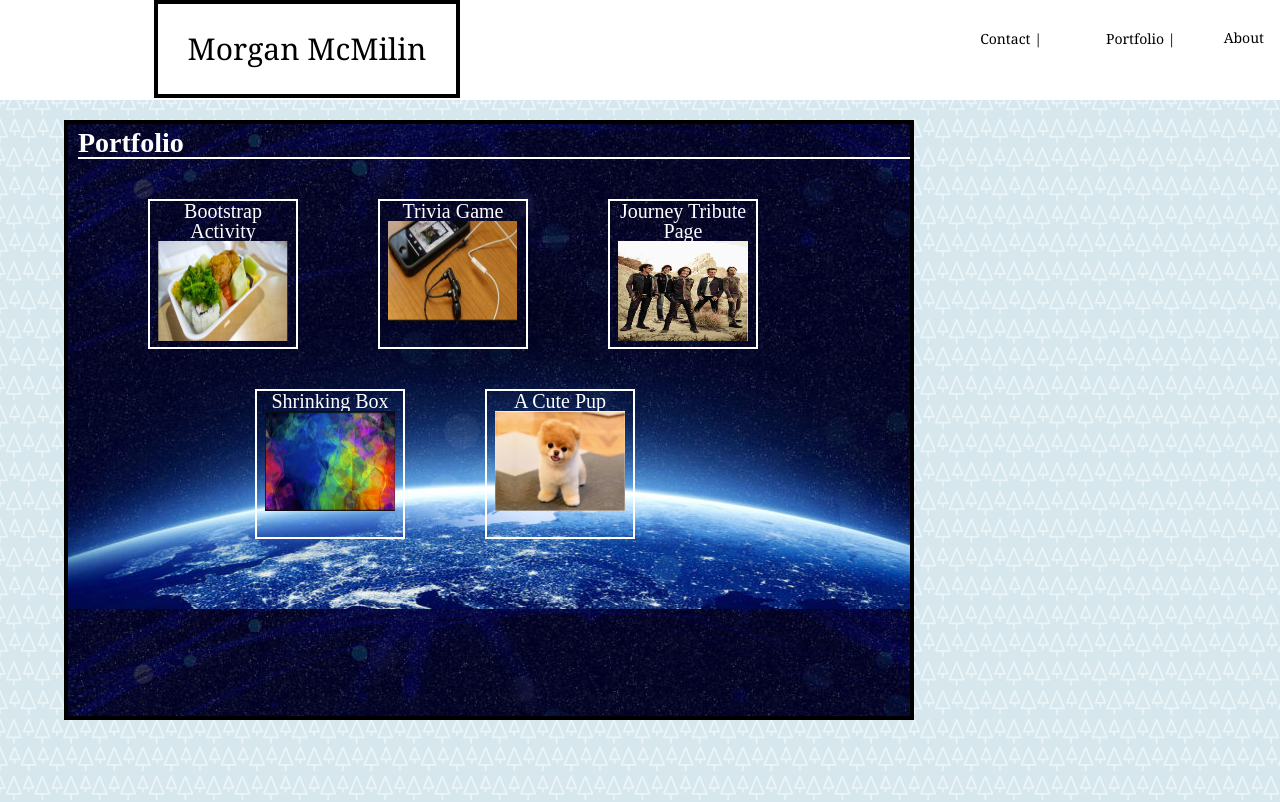
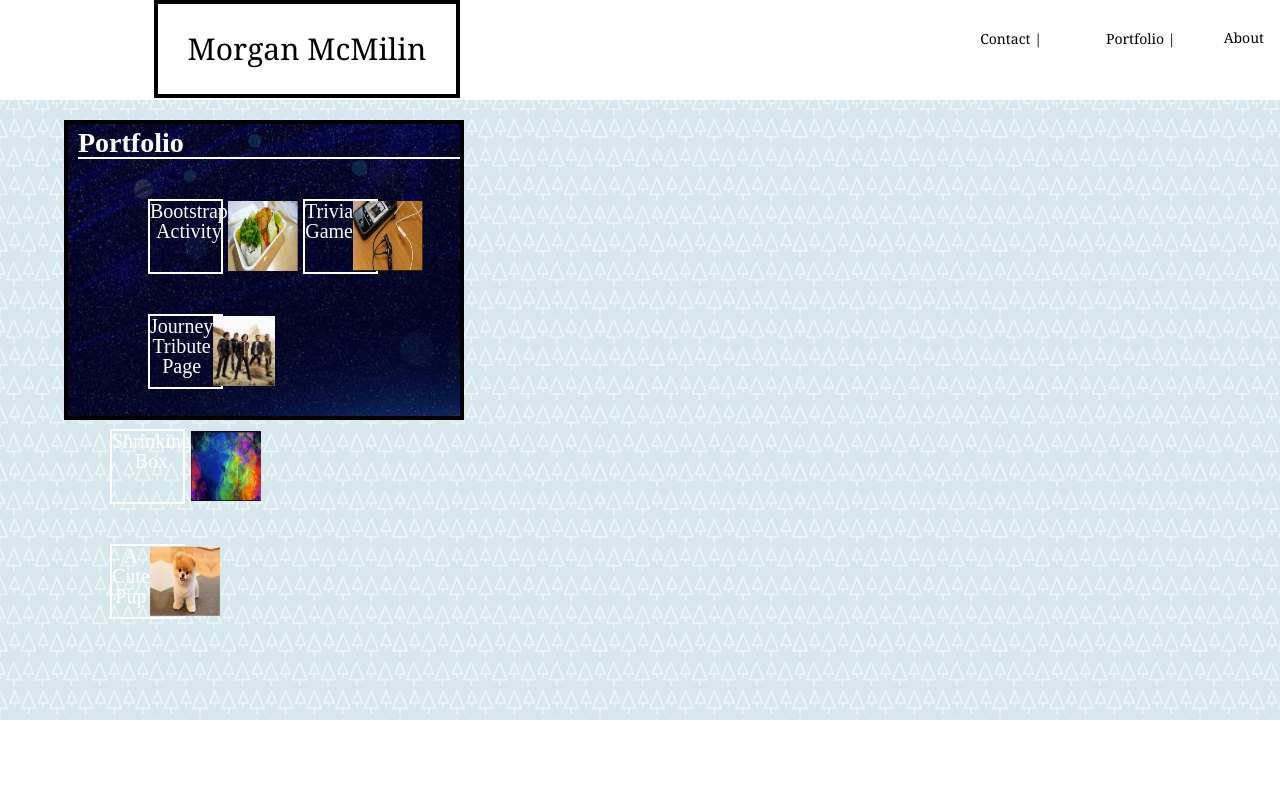
Before and after one commit to Morganatic/Responsive-Portfolio, a plain HTML site: page portfolio.html in a window 1280 px wide. Shown: the top 802 px of the page. Drawn offline with Linux system fonts and the light colour scheme.

Commit message:
attempted to add media queries

```diff
--- a/css/stylebasic.css
+++ b/css/stylebasic.css
@@ -288,6 +288,7 @@ input[type=text], select, textarea {
         font-size: 14px;
         position: static;
         margin-right: 0%;
+        float: right;
 
     }
 
@@ -295,18 +296,33 @@ input[type=text], select, textarea {
         font-size: 14px;
         position: static;
         margin-right: 0%;
-        float: center;
+        float: right;
     }
 
     .header5 {
         font-size: 14px;
         position: static;
         margin-right: 0%;
+        float: right;
     }
 
     .container1 {
         align-self: center;
         align-self: stretch;
         margin-left: 5%;
+        height: 300px;
+        width: 400px;
+    }
+
+    .portboxes {
+        width: 75px;
+        height: 75px;
+        display: flex;
+        font: 10px;
+    }
+
+    img {
+        height: 70px;
+        width: 70px;
     }
 }
```
